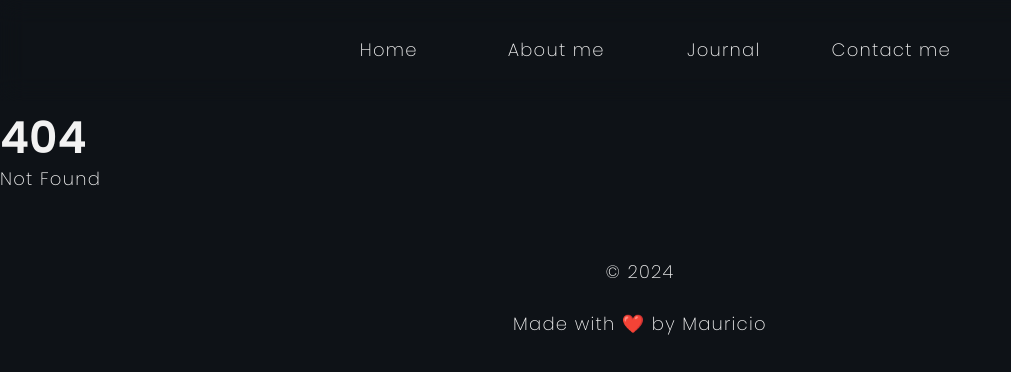
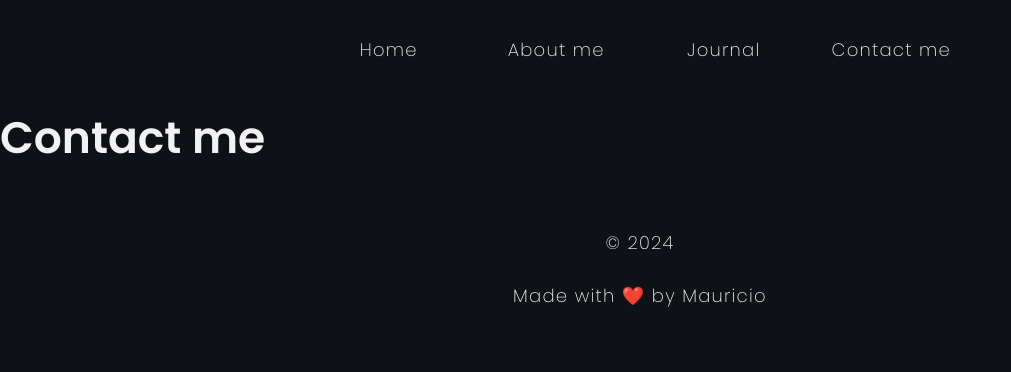
Before and after one commit to codigo/mau-web, a SvelteKit app: page /contact-me in a window 1280 px wide. Before the commit this address had no page. Shown: the top 372 px of the page, without its empty margins (0-1011 px from the left). Built offline with nearby package versions, Linux system fonts and the light colour scheme.

Commit message:
Clean up and improve hero text (#5)
Co-authored-by: Mauricio Mercado <mau@maumercado.com>

```diff
--- a/src/components/Hero.svelte
+++ b/src/components/Hero.svelte
@@ -15,7 +15,7 @@
         Full Stack Developer based in Canada.
       </h1>
       <p class="hero-text">
-        I specialize in building exceptional web experiences and robust products.<br />
+        I specialize in building exceptional user experiences and robust products.<br />
         With my expertise in systems architecture, frontend, backend and various
         database technologies, I can help you bring your ideas to life.
       </p>
--- /dev/null
+++ b/src/routes/contact-me/+page.svelte
@@ -0,0 +1 @@
+<h1 class="page-title">Contact me</h1>
```
